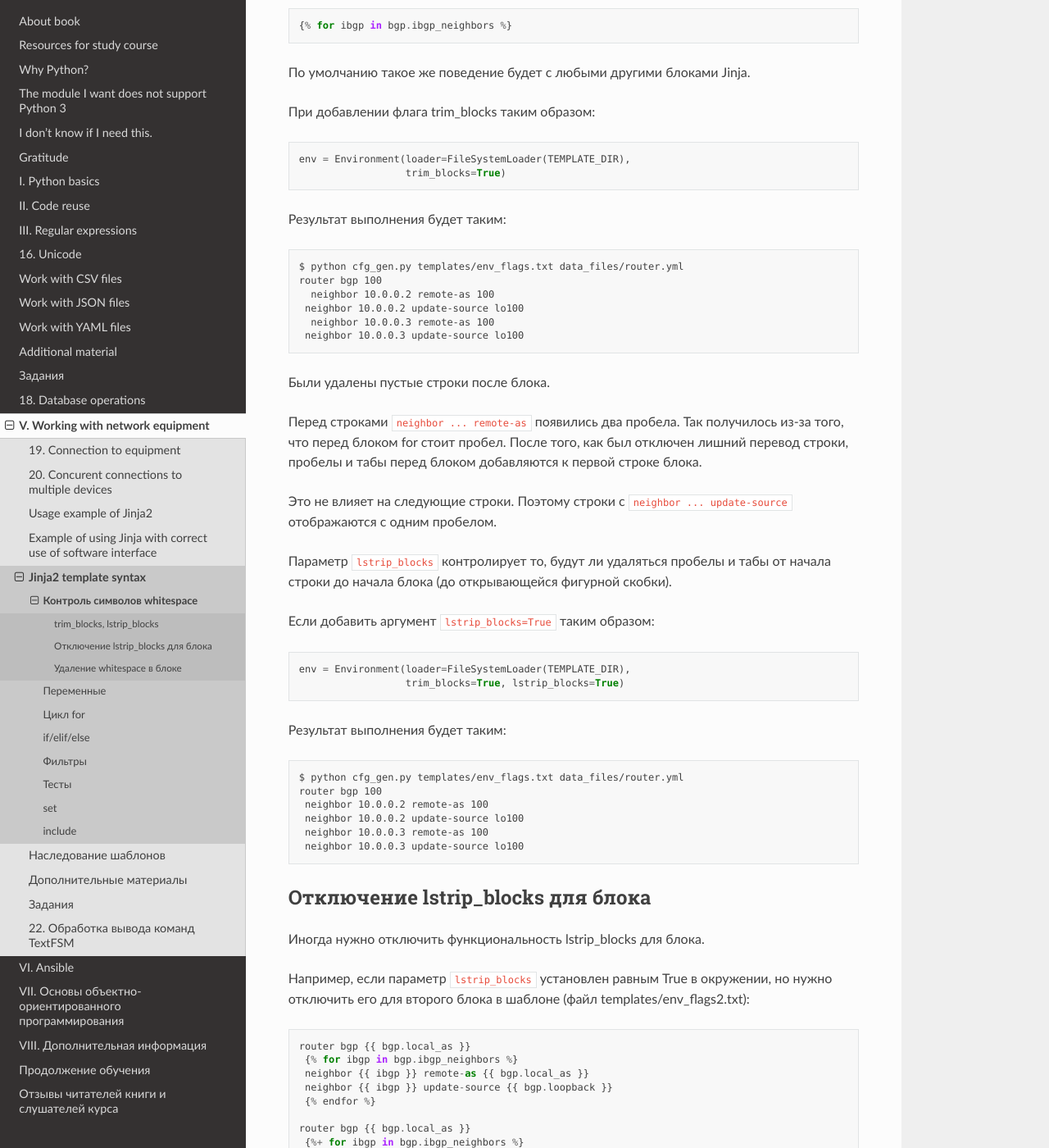
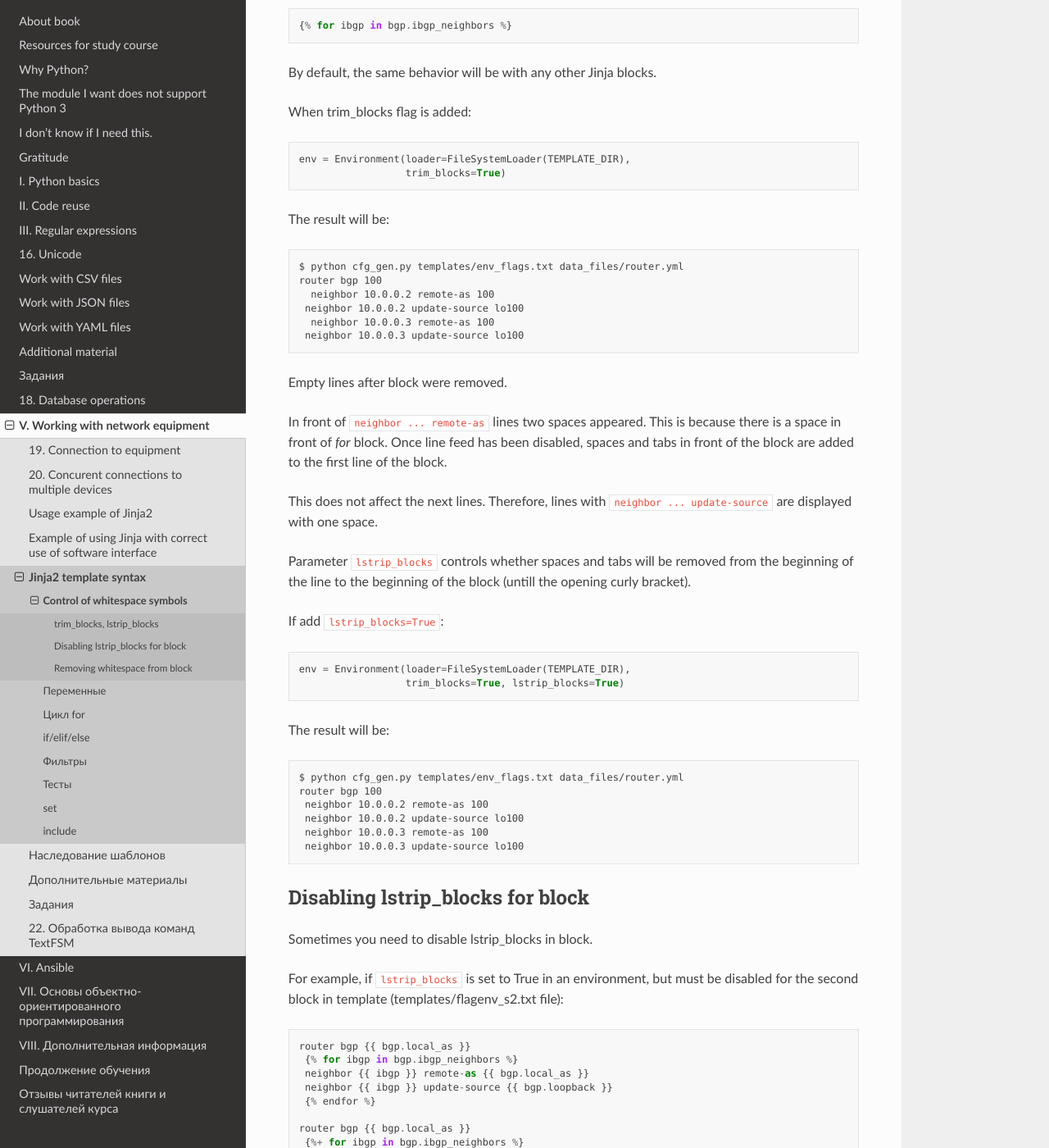
Before and after one commit to Aidar5/nattoeng, a Sphinx documentation site: the page built from docs/source/book/21_jinja2/3_whitespace_control.rst, in a window 1280 px wide and 1400 px high, scrolled down 927 px. Shown: the whole window at 82% size. Built offline with Sphinx 7.4.7 and the Read the Docs theme 2.0.0, drawn with Linux system fonts in a browser that asks for light colours; pages that are not in the unit, such as notebooks, are missing from menus; some of the changed text lies outside the part shown.

Commit message:
Update 3_whitespace_control.rst

```diff
--- a/docs/source/book/21_jinja2/3_whitespace_control.rst
+++ b/docs/source/book/21_jinja2/3_whitespace_control.rst
@@ -1,14 +1,12 @@
-Контроль символов whitespace
+Control of whitespace symbols
 ----------------------------
 
 trim_blocks, lstrip_blocks
 ~~~~~~~~~~~~~~~~~~~~~~~~~~~~
 
-Параметр ``trim_blocks`` удаляет первую пустую строку после блока
-конструкции, если его значение равно True (по умолчанию False).
+Parameter ``trim_blocks`` removes the first empty line after construction block if its value is True (default False).
 
-Эффект применения флага рассматривается на примере шаблона
-templates/env_flags.txt:
+Effect of using the flag is considered by example template templates/env_flags.txt:
 
 ::
 
@@ -18,14 +16,14 @@ templates/env_flags.txt:
      neighbor {{ ibgp }} update-source {{ bgp.loopback }}
      {% endfor %}
 
-Если скрипт cfg_gen.py запускается без флагов trim_blocks,
+If cfg_gen.py script starts without trim_blocks,
 lstrip_blocks:
 
 .. code:: python
 
     env = Environment(loader=FileSystemLoader(TEMPLATE_DIR))
 
-Вывод будет таким:
+The output  is:
 
 ::
 
@@ -38,22 +36,22 @@ lstrip_blocks:
      neighbor 10.0.0.3 remote-as 100
      neighbor 10.0.0.3 update-source lo100
 
-Переводы строк появляются из-за блока for.
+Line feeds occur because of *for* block.
 
 ::
 
     {% for ibgp in bgp.ibgp_neighbors %}
 
-По умолчанию такое же поведение будет с любыми другими блоками Jinja.
+By default, the same behavior will be with any other Jinja blocks.
 
-При добавлении флага trim_blocks таким образом:
+When trim_blocks flag is added:
 
 .. code:: python
 
     env = Environment(loader=FileSystemLoader(TEMPLATE_DIR),
                       trim_blocks=True)
 
-Результат выполнения будет таким:
+The result will be:
 
 ::
 
@@ -64,28 +62,23 @@ lstrip_blocks:
       neighbor 10.0.0.3 remote-as 100
      neighbor 10.0.0.3 update-source lo100
 
-Были удалены пустые строки после блока.
+Empty lines after block were removed.
 
-Перед строками ``neighbor ... remote-as`` появились два пробела. Так
-получилось из-за того, что перед блоком for стоит пробел. После того,
-как был отключен лишний перевод строки, пробелы и табы перед блоком
-добавляются к первой строке блока.
+In front of ``neighbor ... remote-as`` lines two spaces appeared. This is because there is a space in front of *for* block. Once line feed has been disabled, spaces and tabs in front of the block are added to the first line of the  block.
 
-Это не влияет на следующие строки. Поэтому строки с
-``neighbor ... update-source`` отображаются с одним пробелом.
+This does not affect the next lines. Therefore, lines with
+``neighbor ... update-source`` are displayed with one space.
 
-Параметр ``lstrip_blocks`` контролирует то, будут ли удаляться пробелы и
-табы от начала строки до начала блока (до открывающейся фигурной
-скобки).
+Parameter ``lstrip_blocks`` controls whether spaces and tabs will be removed from the beginning of the line to the beginning of the block (untill the opening curly bracket).
 
-Если добавить аргумент ``lstrip_blocks=True`` таким образом:
+If add ``lstrip_blocks=True``:
 
 .. code:: python
 
     env = Environment(loader=FileSystemLoader(TEMPLATE_DIR),
                       trim_blocks=True, lstrip_blocks=True)
 
-Результат выполнения будет таким:
+The result will be:
 
 ::
 
@@ -96,14 +89,12 @@ lstrip_blocks:
      neighbor 10.0.0.3 remote-as 100
      neighbor 10.0.0.3 update-source lo100
 
-Отключение lstrip_blocks для блока
+Disabling lstrip_blocks for block
 ~~~~~~~~~~~~~~~~~~~~~~~~~~~~~~~~~~~
 
-Иногда нужно отключить функциональность lstrip_blocks для блока.
+Sometimes you need to disable lstrip_blocks in block.
 
-Например, если параметр ``lstrip_blocks`` установлен равным True в
-окружении, но нужно отключить его для второго блока в шаблоне (файл
-templates/env_flags2.txt):
+For example, if ``lstrip_blocks`` is set to True in an environment, but must be disabled for the second block in template (templates/flagenv_s2.txt file):
 
 ::
 
@@ -119,7 +110,7 @@ templates/env_flags2.txt):
      neighbor {{ ibgp }} update-source {{ bgp.loopback }}
      {% endfor %}
 
-Результат будет таким:
+The result will be:
 
 ::
 
@@ -136,11 +127,9 @@ templates/env_flags2.txt):
      neighbor 10.0.0.3 remote-as 100
      neighbor 10.0.0.3 update-source lo100
 
-Плюс после знака процента отключает lstrip_blocks для блока, в данном
-случае, только для начала блока.
+Plus after percent sign disables lstrip_blocks for the block, in this case, only in the beginning.
 
-Если сделать таким образом (плюс добавлен в выражении для завершения
-блока):
+If done this way (plus is added in the end block expression):
 
 ::
 
@@ -156,7 +145,7 @@ templates/env_flags2.txt):
      neighbor {{ ibgp }} update-source {{ bgp.loopback }}
      {%+ endfor %}
 
-Он будет отключен и для конца блока:
+It will be disabled for the end of the block:
 
 ::
 
@@ -173,18 +162,18 @@ templates/env_flags2.txt):
       neighbor 10.0.0.3 remote-as 100
      neighbor 10.0.0.3 update-source lo100
 
-Удаление whitespace в блоке
+Removing whitespace from block
 ~~~~~~~~~~~~~~~~~~~~~~~~~~~
 
-Аналогичным образом можно контролировать удаление whitespace для блока.
+Similarly, you can control whitespace removal for a block.
 
-Для этого примера в окружении не выставлены флаги:
+For this example, flags are not set in environment:
 
 ::
 
     env = Environment(loader=FileSystemLoader(TEMPLATE_DIR))
 
-Шаблон templates/env_flags3.txt:
+Template templates/env_flags3.txt:
 
 ::
 
@@ -200,10 +189,9 @@ templates/env_flags2.txt):
      neighbor {{ ibgp }} update-source {{ bgp.loopback }}
      {% endfor %}
 
-Обратите внимание на минус в начале второго блока. Минус удаляет все
-whitespace символы, в данном случае, в начале блока.
+Note the minus at the beginning of block two. Minus removes all whitespace characters, in this case, at the beginning of the block.
 
-Результат будет таким:
+The result will be:
 
 ::
 
@@ -224,7 +212,7 @@ whitespace символы, в данном случае, в начале бло
      neighbor 10.0.0.3 remote-as 100
      neighbor 10.0.0.3 update-source lo100
 
-Если добавить минус в конец блока:
+If you add minus to the end of the block:
 
 ::
 
@@ -240,7 +228,7 @@ whitespace символы, в данном случае, в начале бло
      neighbor {{ ibgp }} update-source {{ bgp.loopback }}
      {%- endfor %}
 
-Удалится пустая строка и в конце блока:
+Empty string and at the end of the block will be deleted:
 
 ::
 
@@ -260,8 +248,7 @@ whitespace символы, в данном случае, в начале бло
      neighbor 10.0.0.3 remote-as 100
      neighbor 10.0.0.3 update-source lo100
 
-Попробуйте добавить минус в конце выражений, описывающих блок, и
-посмотреть на результат:
+Try to add minus at the end of expressions describing the block and look at the result:
 
 ::
 
```
